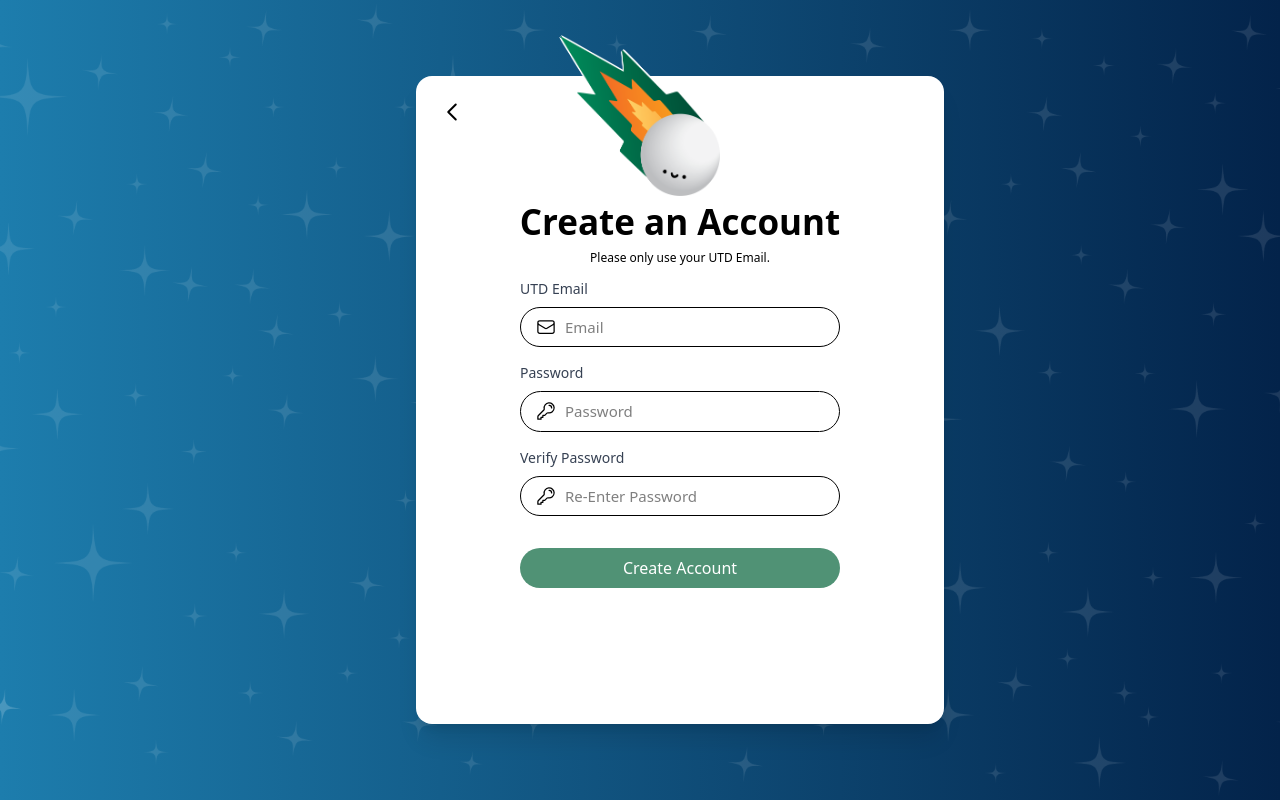
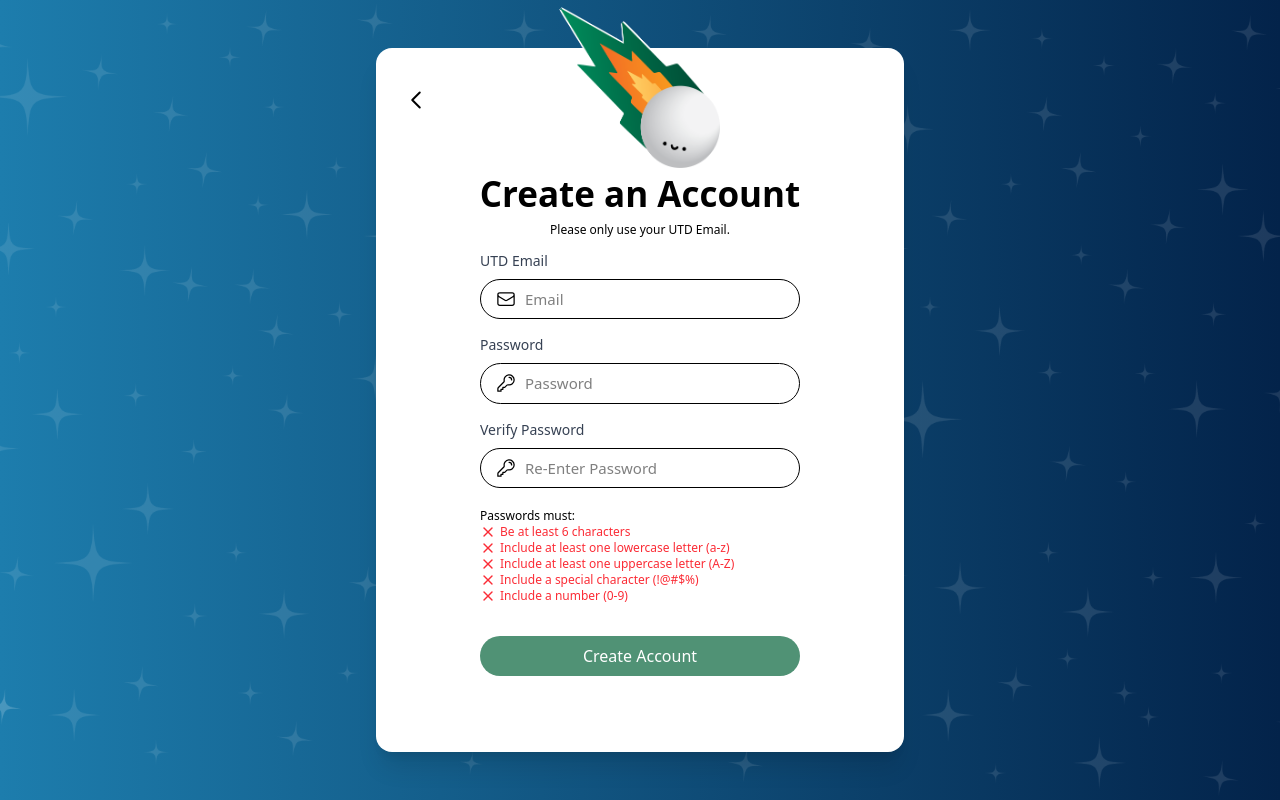
Before and after one commit to acmutd/meteormate-client, a Next.js app: page /authentication/createAccount in a window 1280 px wide. Built offline with nearby package versions, Linux system fonts and the light colour scheme; no server answers.

Commit message:
created password requirements, changed logobox for better spacing, changed confirm password error spacing

```diff
--- a/components/LogoBox.tsx
+++ b/components/LogoBox.tsx
@@ -1,4 +1,4 @@
-import React from 'react';
+import React from "react";
 
 interface MeteorCardProps {
 	children: React.ReactNode;
@@ -14,9 +14,9 @@ const MeteorCard: React.FC<MeteorCardProps> = ({
 	className = "",
 }) => {
 	return (
-    <div className={`relative w-auto max-w-md justify-center items-center ${className}`}>
+		<div className={`relative w-full max-w-md mx-auto ${className}`}>
 			{/* Logo peeking out the top */}
-      <div className="absolute  justify-center -top-10 left-1/2 transform -translate-x-1/2 z-10">
+			<div className="absolute -top-10 left-1/2 transform -translate-x-1/2 z-10">
 				<img
 					src={logoSrc}
 					alt={logoAlt}
@@ -26,11 +26,11 @@ const MeteorCard: React.FC<MeteorCardProps> = ({
               drop-shadow(1px 1px 0 white)
               drop-shadow(-1px 1px 0 white)
               drop-shadow(1px -1px 0 white)
-            `
+            `,
 					}}
 				/>
 			</div>
-      <div className="bg-white rounded-2xl shadow-xl px-16 py-30 min-w-fit whitespace-nowrap">
+			<div className="bg-white rounded-2xl shadow-xl px-16 pt-30 pb-15 -mx-20">
 				{children}
 			</div>
 		</div>
--- a/src/app/authentication/createAccount/page.tsx
+++ b/src/app/authentication/createAccount/page.tsx
@@ -3,8 +3,12 @@
 import React, { useState } from "react";
 import LogoBox from "../../../../components/LogoBox";
 import { useRouter } from "next/navigation";
-import { doCreateUserWithEmailAndPassword, doSendEmailVerification } from "@/firebase/auth";
+import {
+	doCreateUserWithEmailAndPassword,
+	doSendEmailVerification,
+} from "@/firebase/auth";
 //import { getAuth, sendEmailVerification } from 'firebase/auth';
+import { Check, X } from "lucide-react";
 
 export default function CreateAccountPage() {
 	const router = useRouter();
@@ -14,10 +18,16 @@ export default function CreateAccountPage() {
 	const [confirmPassword, setConfirmPassword] = useState("");
 	const [confirmPasswordError, setConfirmPasswordError] = useState("");
 
+	// requirements
+	const [minCharacters, setMinCharacters] = useState(false);
+	const [lowercaseLetter, setLowercaseLetter] = useState(false);
+	const [uppercaseLetter, setUppercaseLetter] = useState(false);
+	const [nonAlphanumericCharacter, setNonAlphanumericCharacter] =
+		useState(false);
+	const [numberCharacter, setNumberCharacter] = useState(false);
+
 	//const userLoggedIn = auth?.userLoggedIn;
 	const [isSigningUp, setIsSigningUp] = useState(false);
-
-
 
 	const handleEmailChange = (e: React.ChangeEvent<HTMLInputElement>) => {
 		const value = e.target.value;
@@ -28,11 +38,39 @@ export default function CreateAccountPage() {
 		} else {
 			setEmailError("");
 		}
-
 	};
 
 	const handlePasswordChange = (e: React.ChangeEvent<HTMLInputElement>) => {
 		setPassword(e.target.value);
+		// password length check
+		if (e.target.value.length >= 6) {
+			setMinCharacters(true);
+		} else {
+			setMinCharacters(false);
+		}
+		// lowercase letter check
+		if (e.target.value.search(/[a-z]/) == -1) {
+			setLowercaseLetter(false);
+		} else {
+			setLowercaseLetter(true);
+		}
+		// uppcase letter check
+		if (e.target.value.search(/[A-Z]/) == -1) {
+			setUppercaseLetter(false);
+		} else {
+			setUppercaseLetter(true);
+		}
+		// nonalphanumeric character check
+		if (e.target.value.search(/[$*.[\]{}()?\"!@#%&/\\,<>':;|_~]/) == -1) {
+			setNonAlphanumericCharacter(false);
+		} else {
+			setNonAlphanumericCharacter(true);
+		}
+		if (e.target.value.search(/[0-9]/) == -1) {
+			setNumberCharacter(false);
+		} else {
+			setNumberCharacter(true);
+		}
 	};
 
 	const handleConfirmPasswordChange = (
@@ -46,8 +84,6 @@ export default function CreateAccountPage() {
 			setConfirmPasswordError("");
 		}
 	};
-
-
 
 	const handleCreateAccount = async () => {
 		if (!email.endsWith("@utdallas.edu")) {
@@ -64,12 +100,15 @@ export default function CreateAccountPage() {
 			if (!isSigningUp) {
 				setIsSigningUp(true);
 
-			  const userCredential = await doCreateUserWithEmailAndPassword(email, password);
+				const userCredential = await doCreateUserWithEmailAndPassword(
+					email,
+					password
+				);
 				const uid = userCredential.uid;
 
 				await doSendEmailVerification(email, uid);
 
-			  localStorage.setItem('verificationEmail', email);  // todo - maybe clear this once user is verified?
+				localStorage.setItem("verificationEmail", email); // todo - maybe clear this once user is verified?
 
 				router.push("/authentication/verifyEmail");
 			}
@@ -90,13 +129,12 @@ export default function CreateAccountPage() {
 
 	// };
 
-
 	return (
 		<LogoBox logoSrc="/images/MM_logo_V1.png" logoAlt="MeteorMate Logo">
 			{/* Back arrow */}
 			<button
 				onClick={router.back}
-				className="absolute top-4 left-4 p-2 hover:bg-gray-100 rounded-full transition-colors"
+				className="absolute top-8 -left-15 p-2 hover:bg-gray-100 rounded-full transition-colors"
 			>
 				<svg
 					xmlns="http://www.w3.org/2000/svg"
@@ -219,8 +257,61 @@ export default function CreateAccountPage() {
 							/>
 						</div>
 						{confirmPasswordError && (
-							<p className="text-red-500 text-xs mt-1">
+							<p className="absolute top-110 left-26 text-red-500 text-xs">
 								{confirmPasswordError}
+							</p>
+						)}
+					</div>
+
+					<div>
+						<p className="text-xs mt-1">Passwords must:</p>
+						{minCharacters ? (
+							<p className="text-xs text-green-500 flex items-center gap-1">
+								<Check className="size-4" /> Be at least 6 characters
+							</p>
+						) : (
+							<p className="text-xs text-red-500 flex items-center gap-1">
+								<X className="size-4" /> Be at least 6 characters
+							</p>
+						)}
+						{lowercaseLetter ? (
+							<p className="text-xs text-green-500 flex items-center gap-1">
+								<Check className="size-4" /> Include at least one lowercase
+								letter (a-z)
+							</p>
+						) : (
+							<p className="text-xs text-red-500 flex items-center gap-1">
+								<X className="size-4" /> Include at least one lowercase letter
+								(a-z)
+							</p>
+						)}
+						{uppercaseLetter ? (
+							<p className="text-xs text-green-500 flex items-center gap-1">
+								<Check className="size-4" /> Include at least one uppercase
+								letter (A-Z)
+							</p>
+						) : (
+							<p className="text-xs text-red-500 flex items-center gap-1">
+								<X className="size-4" /> Include at least one uppercase letter
+								(A-Z)
+							</p>
+						)}
+						{nonAlphanumericCharacter ? (
+							<p className="text-xs text-green-500 flex items-center gap-1">
+								<Check className="size-4" /> Include a special character (!@#$%)
+							</p>
+						) : (
+							<p className="text-xs text-red-500 flex items-center gap-1">
+								<X className="size-4" /> Include a special character (!@#$%)
+							</p>
+						)}
+						{numberCharacter ? (
+							<p className="text-xs text-green-500 flex items-center gap-1">
+								<Check className="size-4" /> Include a number (0-9)
+							</p>
+						) : (
+							<p className="text-xs text-red-500 flex items-center gap-1">
+								<X className="size-4" /> Include a number (0-9)
 							</p>
 						)}
 					</div>
@@ -237,10 +328,8 @@ export default function CreateAccountPage() {
 					>
 						{isSigningUp ? "Creating..." : "Create Account"}
 					</button>
-
 				</div>
 			</div>
-
 		</LogoBox>
 	);
 }
--- a/src/app/authentication/page.tsx
+++ b/src/app/authentication/page.tsx
@@ -50,7 +50,8 @@ export default function LoginPage() {
 				await doSignInWithEmailAndPassword(email, password);
 				router.push("../authentication/createAccount"); // redirect after login CHANGE HERE ONCE THE HOME PAGE IS UP
 			}
-    } catch (err: any) { //just in case there's a problem signing in
+		} catch (err: any) {
+			//just in case there's a problem signing in
 			console.error("Login error:", err);
 			setEmailError(err.message || "Login failed"); // for what reasons
 		} finally {
@@ -59,6 +60,7 @@ export default function LoginPage() {
 	};
 
 	return (
+		<div className="min-h-screen flex items-center justify-center">
 			<LogoBox logoSrc="/images/MM_logo_V1.png" logoAlt="MeteorMate Logo">
 				<div className="flex flex-col justify-center items-center text-center ">
 					<h1 className="font-urbanist font-semibold md:text-[35px] text-[20px] pt-2">
@@ -162,5 +164,6 @@ export default function LoginPage() {
 					</button>
 				</div>
 			</LogoBox>
+		</div>
 	);
 }
```
Lines whose indentation alone changed are shown as unchanged.
